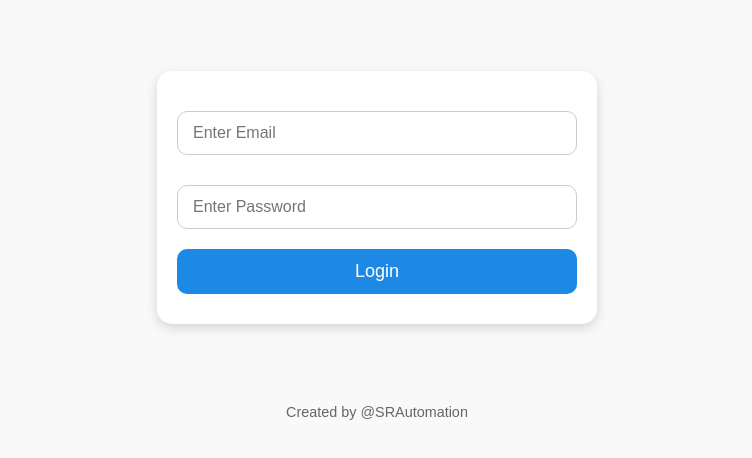
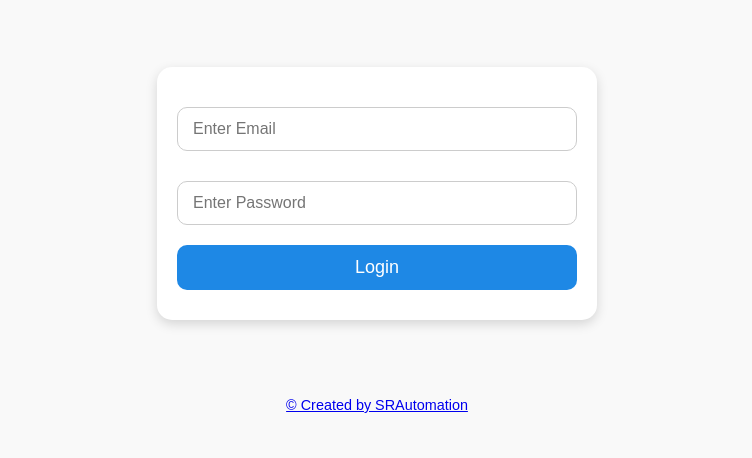
Before and after one commit to raysgitpage/SRAutomation, a plain HTML site: page index.html in a window 1280 px wide. Shown: the part 370-828 px from the top of the page, without its empty margins (263-1015 px from the left). Drawn offline with Linux system fonts and the light colour scheme.

Commit message:
Add files via upload

```diff
--- a/index.html
+++ b/index.html
@@ -267,7 +267,7 @@
   </div>
 
   <footer>
-    Created by @SRAutomation
+    <a href="About.html">&copy; Created by SRAutomation<a>
   </footer>
 
   <!-- Firebase SDKs -->
```
